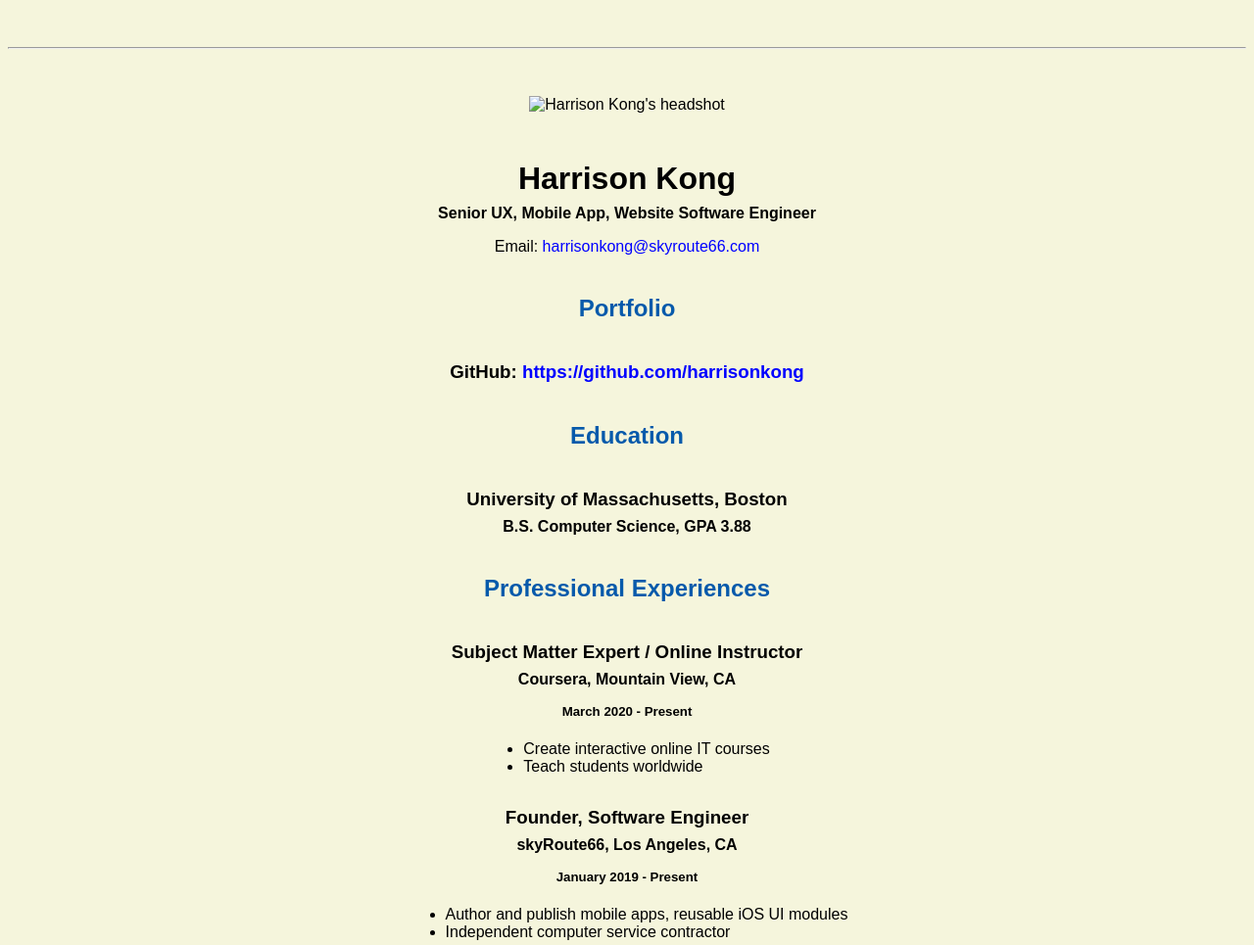
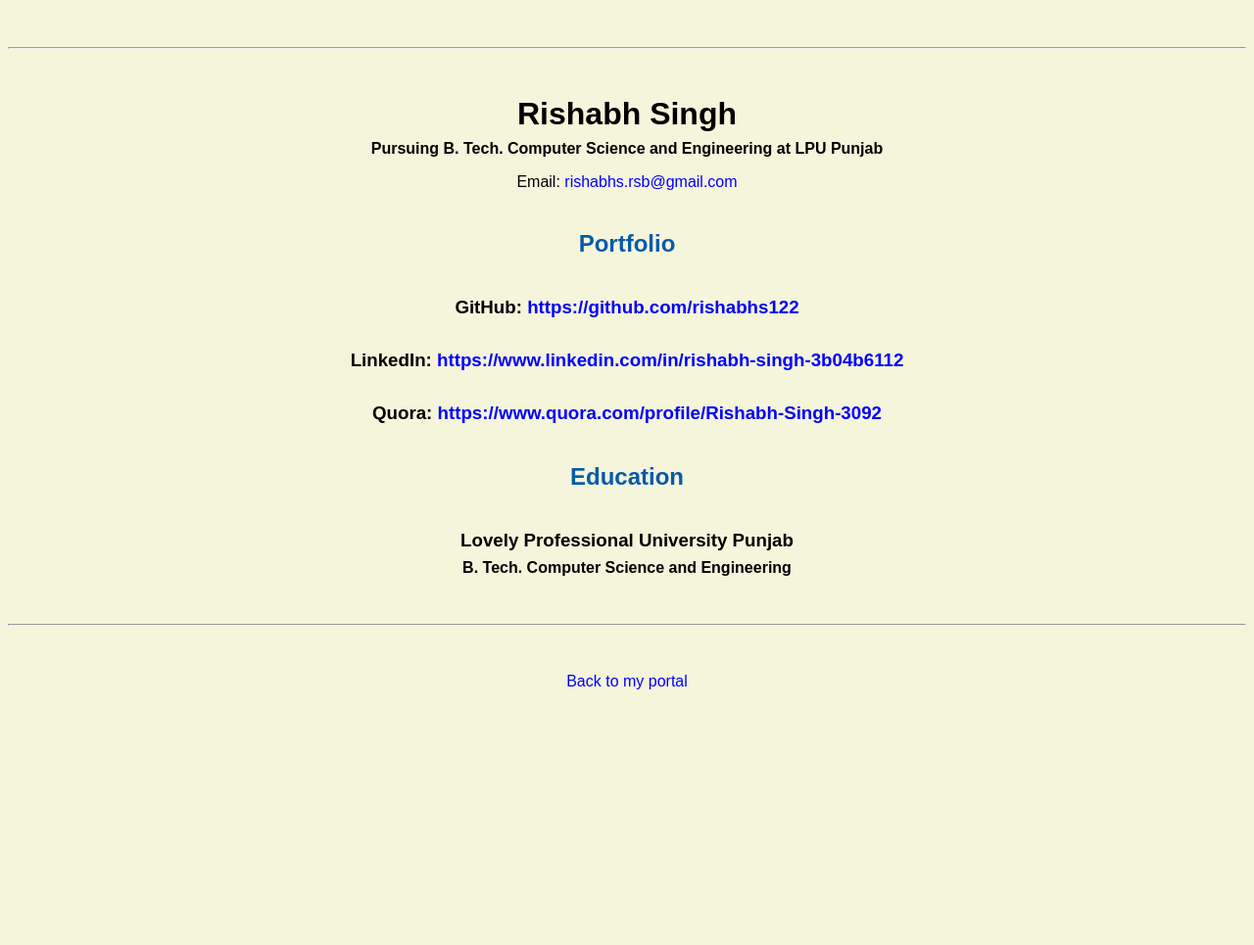
Before and after one commit to rishabhs122/rishabhs122.github.io, a plain HTML site: page resume.html in a window 1280 px wide. Shown: the top 965 px of the page at 98% size. After the commit the page ends 800 px from the top, so only its background shows below. Drawn offline with Linux system fonts and the light colour scheme.

Commit message:
Update resume.html

```diff
--- a/resume.html
+++ b/resume.html
@@ -5,7 +5,7 @@
 <html lang="en">
 
 <header>
-    <title>Harrison Kong's Resume</title>
+    <title>Rishabh Singh's Resume</title>
     <link rel="stylesheet" href="master.css">
     <link rel="FaviconIcon" href="favicon.ico" type="image/x-icon">
     <link rel="shortcut" href="favicon.ico" type="image/x-icon">
@@ -17,39 +17,25 @@
 <body>
     <hr>
 
-    <img src="images/headshot.jpg" alt="Harrison Kong's headshot" width="20%">
 
-    <h1>Harrison Kong</h1>
-    <h4>Senior UX, Mobile App, Website Software Engineer</h4>
+    <h1>Rishabh Singh
+    </h1>
+    <h4>Pursuing B. Tech. Computer Science and Engineering at LPU Punjab</h4>
 
-    <p>Email: <a href="mailto:harrisonkong@skyroute66.com" target="_blank">harrisonkong@skyroute66.com</a></p>
+    <p>Email: <a href="mailto:rishabhs.rsb@gmail.com" target="_blank">rishabhs.rsb@gmail.com</a></p>
     <!-- don't post physical address, personal phone number or other personal information on the web! -->
 
     <h2>Portfolio</h2>
-    <h3>GitHub: <a href="https://github.com/harrisonkong" target="_blank">https://github.com/harrisonkong</a></h3>
+    <h3>GitHub: <a href="https://github.com/rishabhs122" target="_blank">https://github.com/rishabhs122</a></h3>
+    <h3>LinkedIn: <a href="https://www.linkedin.com/in/rishabh-singh-3b04b6112" target="_blank">https://www.linkedin.com/in/rishabh-singh-3b04b6112</a></h3>
+    <h3>Quora: <a href="https://www.quora.com/profile/Rishabh-Singh-3092" target="_blank">https://www.quora.com/profile/Rishabh-Singh-3092</a></h3>
 
     <h2>Education</h2>
 
-    <h3>University of Massachusetts, Boston</h3>
-    <h4>B.S. Computer Science, GPA 3.88</h4>
+    <h3>Lovely Professional University Punjab</h3>
+    <h4>B. Tech. Computer Science and Engineering</h4>
 
-    <h2>Professional Experiences</h2>
 
-    <h3>Subject Matter Expert / Online Instructor</h3>
-    <h4>Coursera, Mountain View, CA</h4>
-    <h5>March 2020 - Present</h5>
-    <ul>
-        <li>Create interactive online IT courses</li>
-        <li>Teach students worldwide</li>
-    </ul>
-
-    <h3>Founder, Software Engineer</h3>
-    <h4>skyRoute66, Los Angeles, CA</h4>
-    <h5>January 2019 - Present</h5>
-    <ul>
-        <li>Author and publish mobile apps, reusable iOS UI modules</li>
-        <li>Independent computer service contractor</li>
-    </ul>
 </body>
 
 <footer>
```
